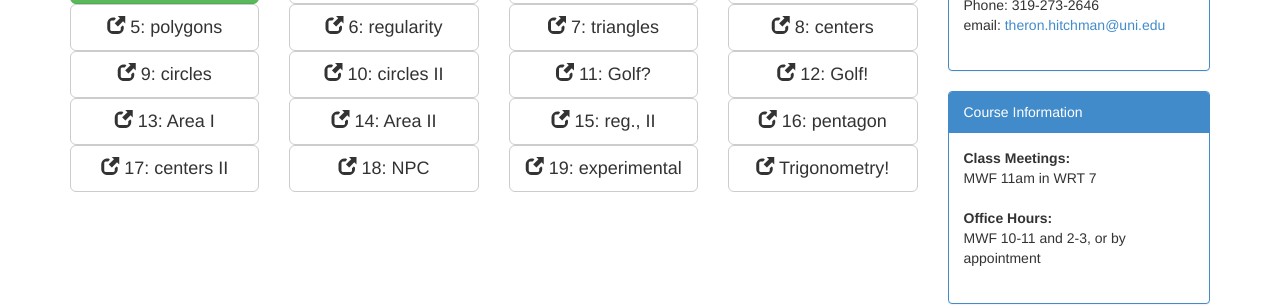
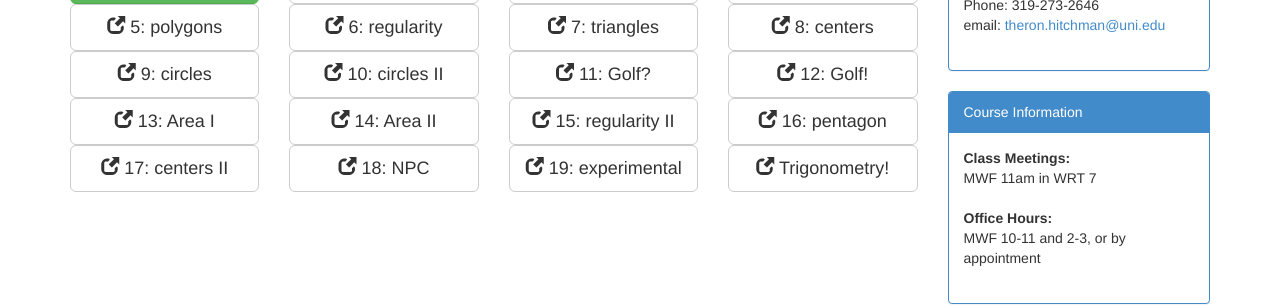
Before and after one commit to theronhitchman/euclidean-geometry, a Jekyll site: the page built from tasks/index.md, in a window 1280 px wide. Shown: the part 382-688 px from the top of the page. Built offline with Jekyll 4.4.1, drawn with Linux system fonts in a browser that asks for light colours; nearby versions of some CDN libraries.

Commit message:
update task page button text

```diff
--- a/tasks/index.md
+++ b/tasks/index.md
@@ -72,7 +72,7 @@ layout: default
 </div>
 <div class="col-xs-6 col-sm-4 col-lg-3 text-center">
   <a class="btn btn-default btn-lg btn-block" href="#">
-  <span class="glyphicon glyphicon-new-window"></span> 15:<br class="visible-xs" /> reg., II</a>
+  <span class="glyphicon glyphicon-new-window"></span> 15:<br class="visible-xs" /> regularity II</a>
 </div>
 <div class="col-xs-6 col-sm-4 col-lg-3 text-center">
   <a class="btn btn-default btn-lg btn-block" href="#">
```
